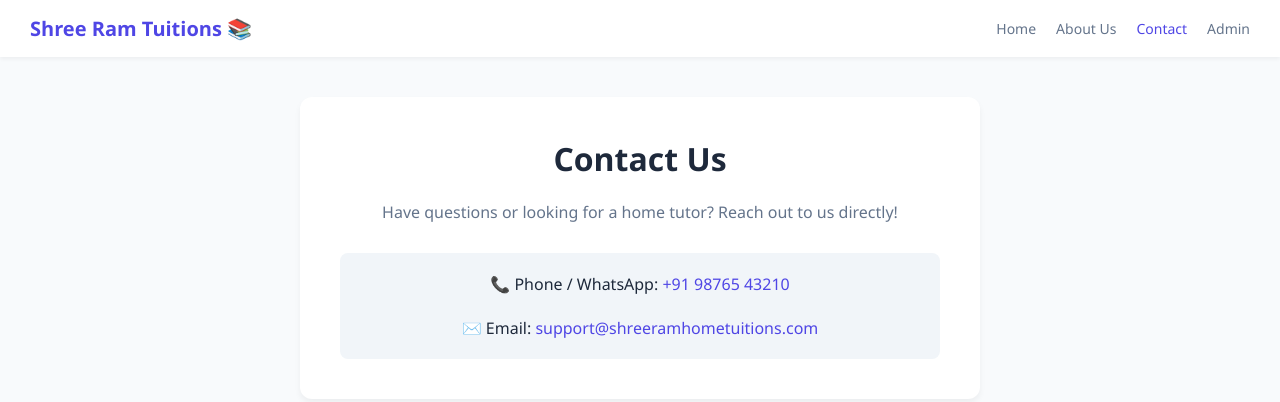
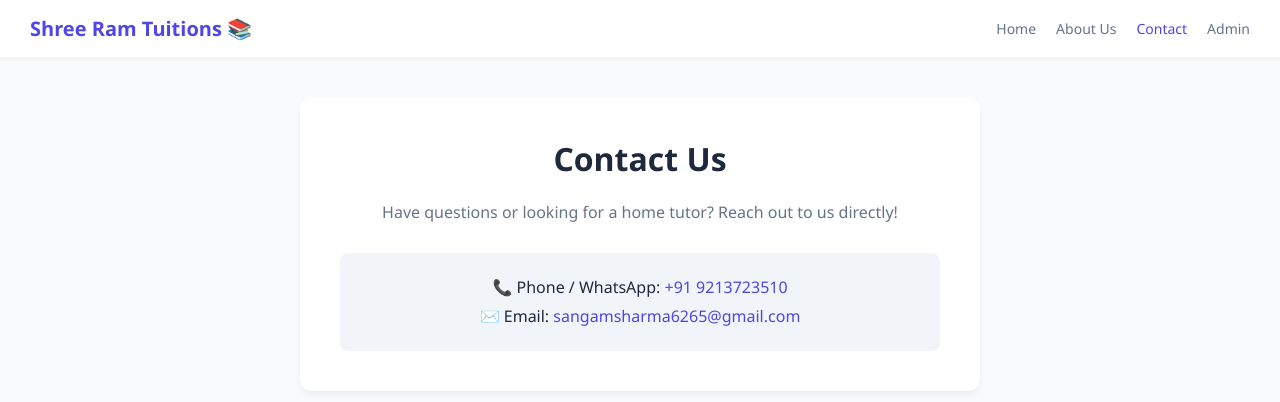
Before and after one commit to sangamsharma6265/shree-ram-tuitions, a website: page contact.html in a window 1280 px wide. Drawn offline with Linux system fonts and the light colour scheme.

Commit message:
Add multi-page support,contact,contact details,and updated UI

```diff
--- a/contact.html
+++ b/contact.html
@@ -13,7 +13,7 @@
         .container { max-width: 600px; margin: 40px auto; background: #fff; padding: 40px; border-radius: 12px; box-shadow: 0 4px 6px rgba(0,0,0,0.05); }
         h1 { color: #1e293b; margin-top: 0; text-align: center; }
         p { color: #64748b; text-align: center; margin-bottom: 30px; }
-        .contact-box { background: #f1f5f9; padding: 20px; border-radius: 8px; text-align: center; font-size: 16px; font-weight: 500; }
+        .contact-box { background: #f1f5f9; padding: 20px; border-radius: 8px; text-align: center; font-size: 16px; font-weight: 500; line-height: 1.8; }
     </style>
 </head>
 <body>
@@ -30,8 +30,8 @@
         <h1>Contact Us</h1>
         <p>Have questions or looking for a home tutor? Reach out to us directly!</p>
         <div class="contact-box">
-            📞 Phone / WhatsApp: <span style="color: #4f46e5;">+91 98765 43210</span><br><br>
-            ✉️ Email: <span style="color: #4f46e5;">support@shreeramhometuitions.com</span>
+            📞 Phone / WhatsApp: <span style="color: #4f46e5;">+91 9213723510</span><br>
+            ✉️ Email: <span style="color: #4f46e5;">sangamsharma6265@gmail.com</span>
         </div>
     </div>
 </body>
```
